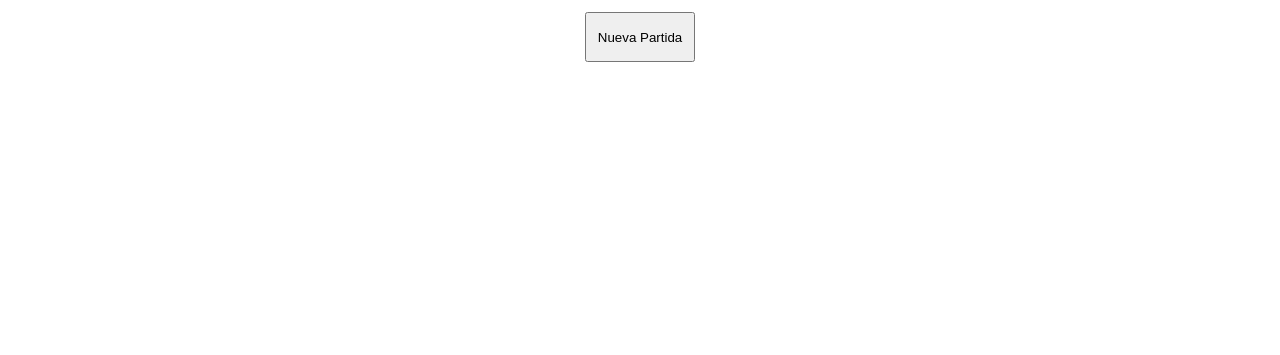
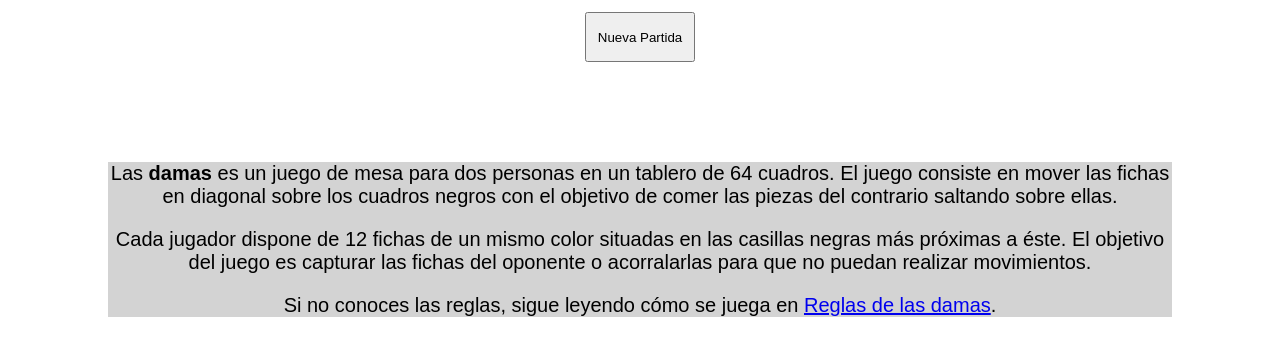
Before and after one commit to ivankopech/MiniDamas, a plain HTML site: page index.html in a window 1280 px wide. Shown: the part 791-1146 px from the top of the page. Before the commit the page ends 875 px from the top, so only its background shows below. Drawn offline with Linux system fonts and the light colour scheme.

Commit message:
texto debajo del tablero

```diff
--- a/index.html
+++ b/index.html
@@ -5,6 +5,27 @@
     <meta http-equiv="X-UA-Compatible" content="IE=edge">
     <meta name="viewport" content="width=device-width, initial-scale=1.0">
     <title>MiniDamas</title>
+    <style>
+        div {
+            background-color: lightgrey;
+            margin-top: 100px;
+            margin-bottom: 400px;
+            margin-right: 100px;
+            margin-left: 100px;
+        }
+        .p1 {
+  font-family: Arial;
+  font-size: 20px;
+    }
+        .p2 {
+  font-family: Arial;
+  font-size: 20px;
+    }
+        .p3 {
+  font-family: Arial;
+  font-size: 20px;
+}
+    </style>
 </head>
 <body bgcolor="white" >
 
@@ -134,6 +155,24 @@
             <input type='button' name='button' value='Nueva Partida' style='width:110px; height:50px'>
         </h1>
 
+        <div>
+            <p class="p1">
+            Las <b>damas</b> es un juego de mesa para dos personas en un tablero de 64 cuadros. El juego consiste en mover las fichas en diagonal sobre los cuadros negros con el objetivo de
+        comer las piezas del contrario saltando sobre ellas.
+             </p>
+             <p class="p2">
+                Cada jugador dispone de 12 fichas de un mismo color situadas en las casillas negras más próximas a éste. El objetivo del juego es capturar las fichas del oponente o acorralarlas
+                para que no puedan realizar movimientos.
+             </p>
+             <p class="p3">
+                Si no conoces las reglas, sigue leyendo cómo se juega en <a href="https://www.minidamas.com/que-son-las-damas">Reglas de las damas</a>.
+             </p>
+
+
+
+        </div>
+
+
     </center>
 </body>
 </html>
```
